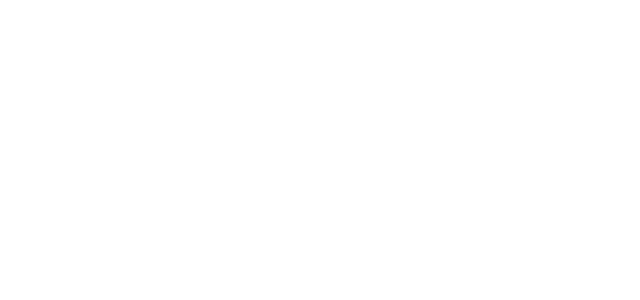
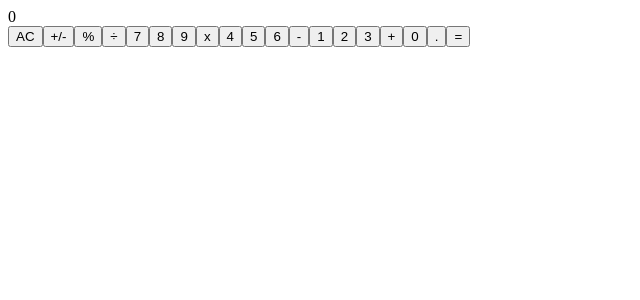
Before and after one commit to rapidbenjamin/Math-Magicians, a React (Create React App) app: page / in a window 1280 px wide. Shown: the top 300 px of the page, without its empty margins (0-640 px from the left). Built offline with nearby package versions, Linux system fonts and the light colour scheme.

Commit message:
Create index.css file

```diff
--- a/src/App.js
+++ b/src/App.js
@@ -1,4 +1,5 @@
 import React from 'react';
+import './index.css';
 import Calculator from './components/Calculator';
 
 /* eslint-disable react/prefer-stateless-function */
--- a/src/components/Calculator.jsx
+++ b/src/components/Calculator.jsx
@@ -3,7 +3,34 @@
 /* eslint-disable react/prefer-stateless-function */
 class Calculator extends React.Component {
   render() {
-    return null;
+    return (
+      <div className="calculator-grid">
+        <div className="output">
+          <div className="operand">0</div>
+        </div>
+        <button type="button">AC</button>
+        <button type="button">+/-</button>
+        <button type="button">%</button>
+        <button type="button">÷</button>
+        <button type="button">7</button>
+        <button type="button">8</button>
+        <button type="button">9</button>
+        <button type="button">x</button>
+        <button type="button">4</button>
+        <button type="button">5</button>
+        <button type="button">6</button>
+        <button type="button">-</button>
+        <button type="button">1</button>
+        <button type="button">2</button>
+        <button type="button">3</button>
+        <button type="button">+</button>
+        <button type="button" className="span-two">
+          0
+        </button>
+        <button type="button">.</button>
+        <button type="button">=</button>
+      </div>
+    );
   }
 }
 
```
Also changed, not shown: src/index.css (added).
